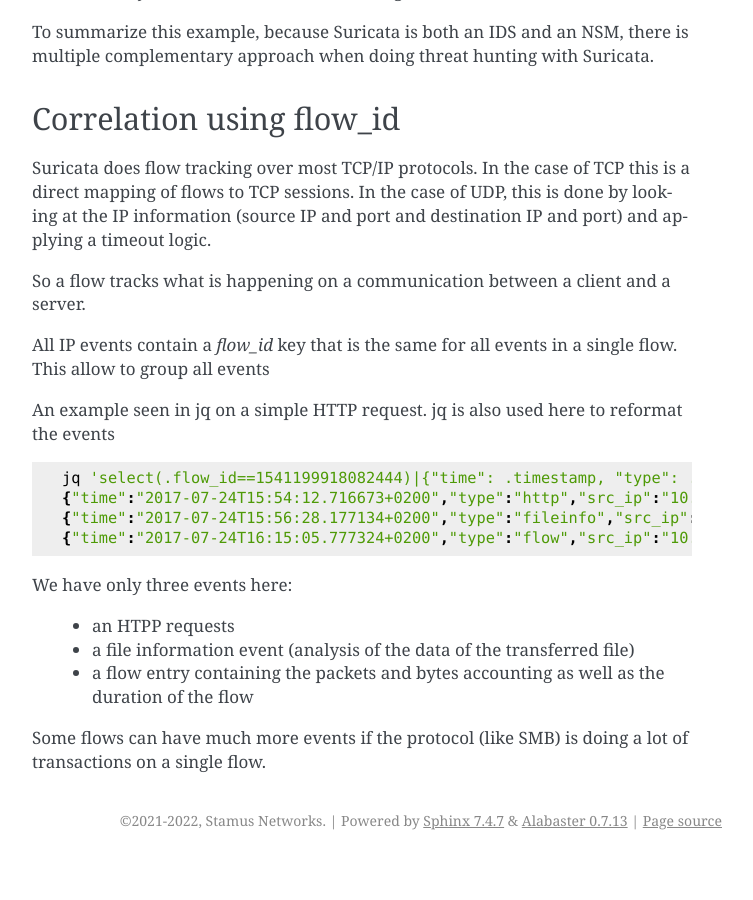
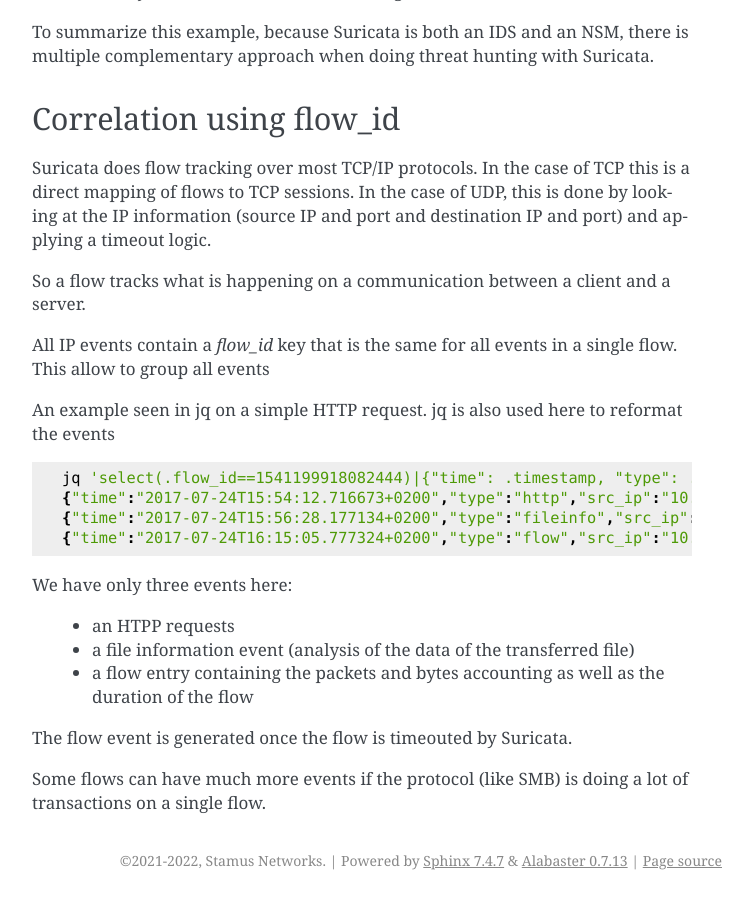
Before and after one commit to StamusNetworks/suricata-4-analysts, a Sphinx documentation site: the page built from source/generic-hunting.rst, in a window 1280 px wide and 900 px high, scrolled down 1103 px. Shown: the whole window, without its empty margins (388-1141 px from the left). Built offline with Sphinx 7.4.7, drawn with Linux system fonts in a browser that asks for light colours; before the commit the page ends 1963 px from its top, so only the background shows below that.

Commit message:
generic: remark on flow timeout

```diff
--- a/source/generic-hunting.rst
+++ b/source/generic-hunting.rst
@@ -71,5 +71,7 @@
  - a file information event (analysis of the data of the transferred file)
  - a flow entry containing the packets and bytes accounting as well as the duration of the flow
 
+The flow event is generated once the flow is timeouted by Suricata.
+
 Some flows can have much more events if the protocol (like SMB) is doing a lot of transactions
 on a single flow.
```
